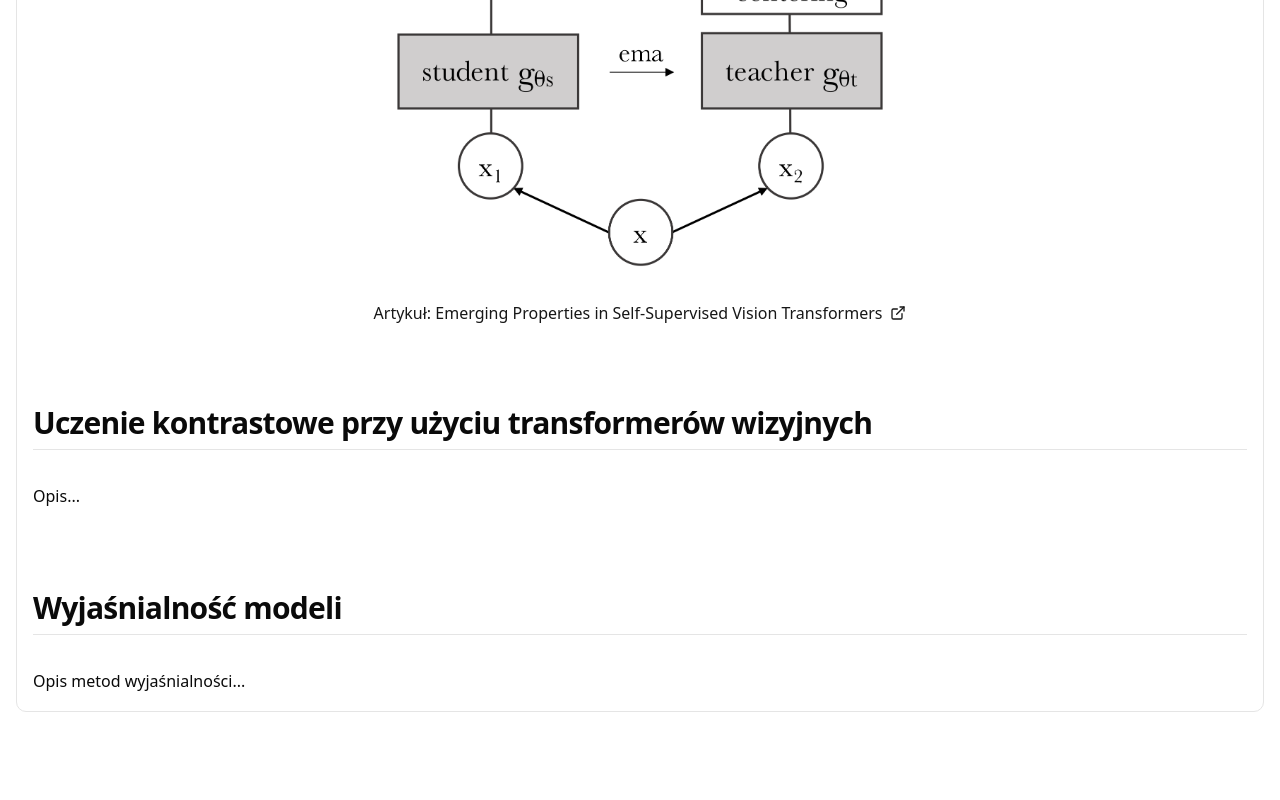
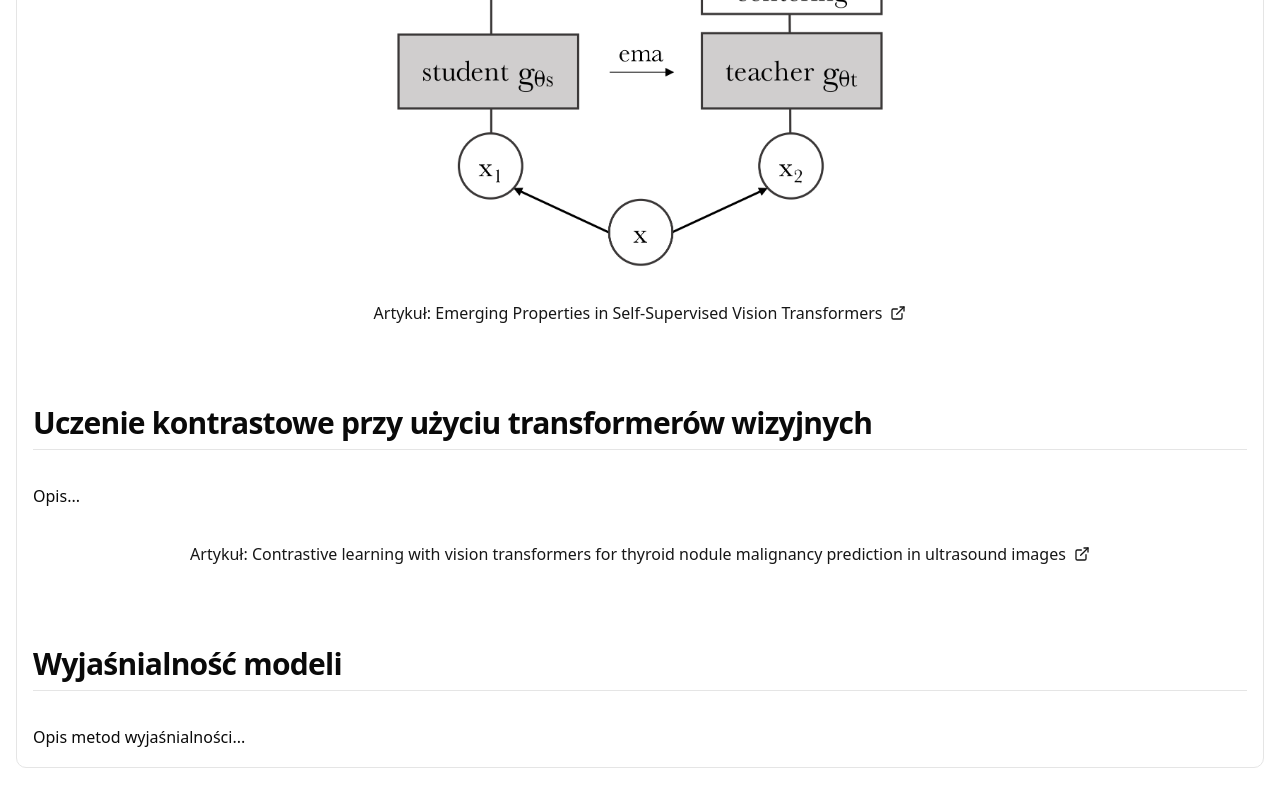
Before and after one commit to thyroid-pwr/thyroid-pwr, a React (Vite) app: page /architecture in a window 1280 px wide. Shown: the part 2556-3356 px from the top of the page. Before the commit the page ends 3300 px from the top, so only its background shows below. Built offline with nearby package versions, Linux system fonts and the light colour scheme.

Commit message:
Added link for contrastive learning article

```diff
--- a/src/pages/Page3/ContrastiveLearningSection.tsx
+++ b/src/pages/Page3/ContrastiveLearningSection.tsx
@@ -1,3 +1,5 @@
+import { ExternalLink } from "lucide-react";
+
 export function ContrastiveLearningSection() {
   return (
     <section className="space-y-8">
@@ -5,6 +7,18 @@ export function ContrastiveLearningSection() {
         Uczenie kontrastowe przy użyciu transformerów wizyjnych
       </h2>
       <p className="leading-7 [&:not(:first-child)]:mt-6">Opis...</p>
+      <div className="flex justify-center">
+        <a
+          href="https://www.sciencedirect.com/science/article/abs/pii/S0010482522011520"
+          target="_blank"
+          rel="noopener noreferrer"
+          className="inline-flex items-center gap-2 text-primary hover:text-primary/80 transition-colors font-medium"
+        >
+          Artykuł: Contrastive learning with vision transformers for thyroid
+          nodule malignancy prediction in ultrasound images
+          <ExternalLink className="h-4 w-4" />
+        </a>
+      </div>
     </section>
   );
 }
```
